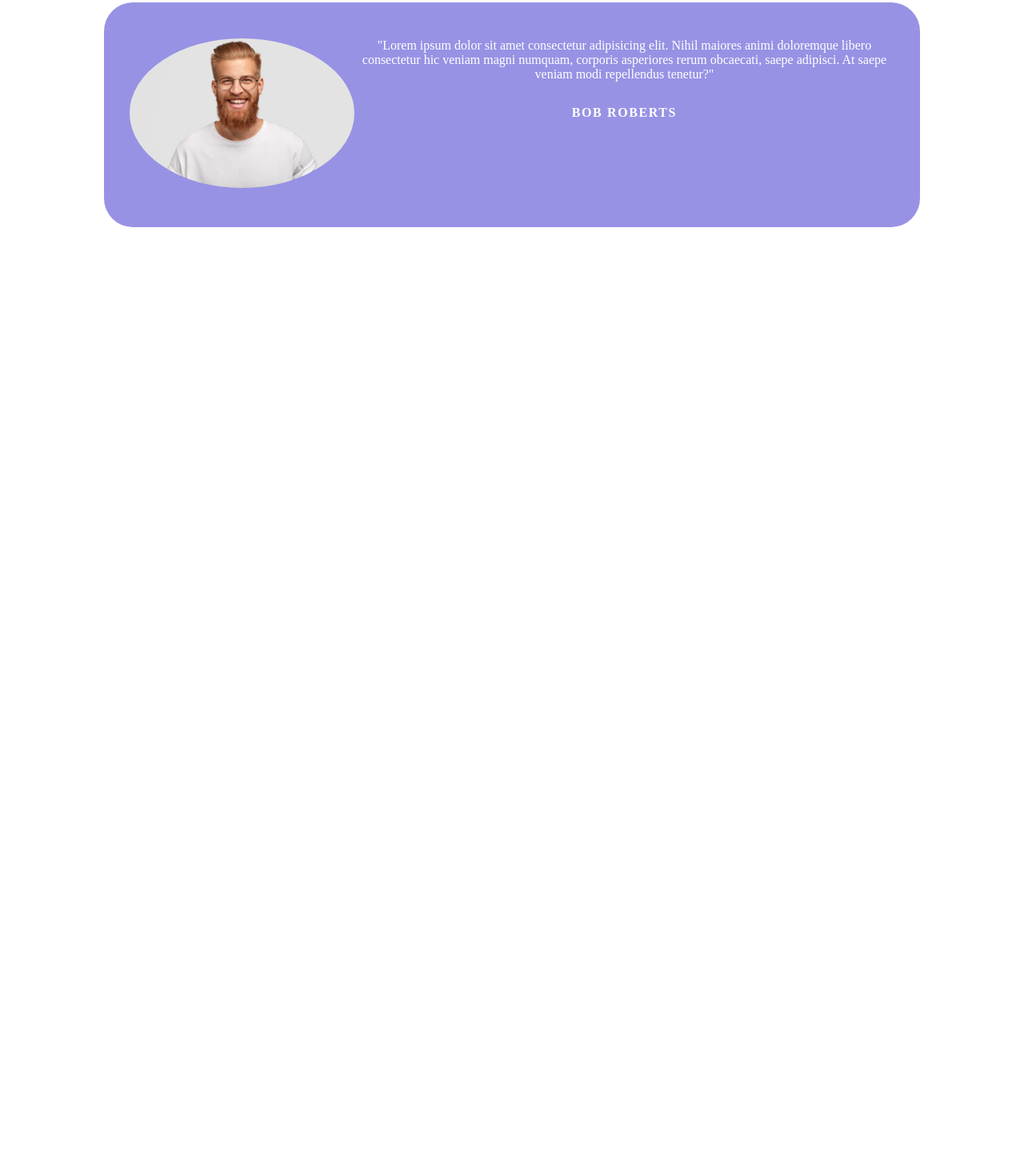
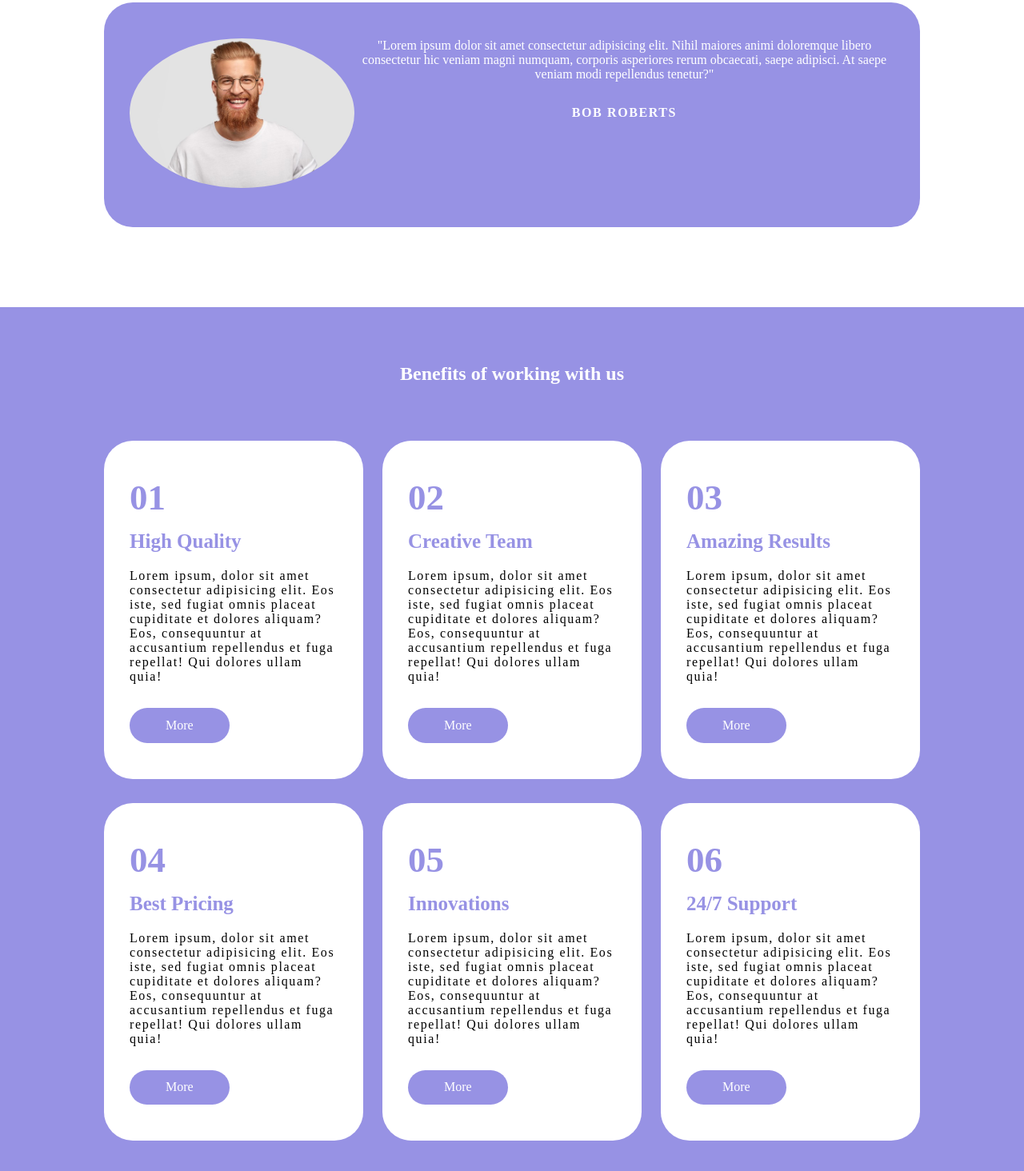
Before and after one commit to Pietro-fe01/htmlcss-responsive-layout, a plain HTML site: page index.html in a window 1280 px wide. Shown: the part 2919-4383 px from the top of the page at 80% size. Before the commit the page ends 3303 px from the top, so only its background shows below. Drawn offline with Linux system fonts and the light colour scheme.

Commit message:
Aggiunta quarta sezione del main responsive

```diff
--- a/css/common.css
+++ b/css/common.css
@@ -41,6 +41,14 @@ main .card{
     margin-top: 2.1875rem;
 }
 
+.benefit-button{
+    color: var(--white-color);
+    background-color: var(--violet-color);
+    margin-top: .625rem;
+    display: inline-block;
+    text-decoration: none;
+}
+
 /*************
   FACILITIES
 *************/
--- a/css/style.css
+++ b/css/style.css
@@ -153,6 +153,50 @@ main .section-three .card .testimonial-name{
     padding-bottom: 1.875rem;
 }
 
+/****************
+ MAIN SECTION 4
+****************/
+main .section-four{
+    background-color: var(--violet-color);
+    padding-bottom: 1.875rem ;
+}
+
+main .section-four h2{
+    color: var(--white-color);
+    text-align: center;
+    padding: 4.375rem 0;
+}
+
+main .section-four .card{
+    background-color: var(--white-color);
+    width: 100%;
+    margin-bottom: 1.875rem;
+}
+
+main .section-four .benefit-number,
+main .section-four .benefit-name{
+    color: var(--violet-color);
+    font-weight: bold;
+}
+
+main .section-four .card p{
+    padding: 1.25rem 0;
+    letter-spacing: .1rem;
+}
+
+main .section-four .benefit-number{
+    font-size: 2.8125rem;
+    padding-bottom: .9375rem;
+}
+
+main .section-four .benefit-name{
+    font-size: 1.5625rem;
+}
+
+main .section-four .row{
+    flex-wrap: wrap;
+}
+
 /*************
     FOOTER
 *************/
@@ -191,6 +235,13 @@ main .section-three .card .testimonial-name{
     /*MAIN SEZIONE 3 */
     main .section-three-bottom .card{
         display: flex;
+    }
+    /*MAIN SEZIONE 4 */
+    main .section-four .row{
+        justify-content: space-between;
+    }
+    main .section-four .card{
+        width: calc(100% / 2 - 1rem);
     }
 }
 
@@ -231,4 +282,8 @@ main .section-three .card .testimonial-name{
     main .section-two .container.justify-space-between{
         display: flex;
     }
+    /*MAIN SEZIONE 4 */
+    main .section-four .card{
+        width: calc(100% / 3 - 1rem);
+    }
 }
--- a/index.html
+++ b/index.html
@@ -163,6 +163,69 @@
                 <!-- /Parte bottom della terza sezione -->
             </section>
             <!-- Testimonials - section 3 -->
+
+            <!-- Benefits of working with us - section 4 -->
+            <section class="section-four">
+                <h2>Benefits of working with us</h2>
+                <!-- List of benefits -->
+                <div class="container row">
+                    <!-- Benefit number 1 -->
+                    <div class="card">
+                        <div class="benefit-number">01</div>
+                        <div class="benefit-name">High Quality</div>
+                        <p>Lorem ipsum, dolor sit amet consectetur adipisicing elit. Eos iste, sed fugiat omnis placeat cupiditate et dolores aliquam? Eos, consequuntur at accusantium repellendus et fuga repellat! Qui dolores ullam quia!</p>
+                        <a href="#" class="generic-button benefit-button">More</a>
+                    </div>
+                    <!-- /Benefit number 1 -->
+
+                    <!-- Benefit number 2 -->
+                    <div class="card">
+                        <div class="benefit-number">02</div>
+                        <div class="benefit-name">Creative Team</div>
+                        <p>Lorem ipsum, dolor sit amet consectetur adipisicing elit. Eos iste, sed fugiat omnis placeat cupiditate et dolores aliquam? Eos, consequuntur at accusantium repellendus et fuga repellat! Qui dolores ullam quia!</p>
+                        <a href="#" class="generic-button benefit-button">More</a>
+                    </div>
+                    <!-- /Benefit number 2 -->
+
+                    <!-- Benefit number 3 -->
+                    <div class="card">
+                        <div class="benefit-number">03</div>
+                        <div class="benefit-name">Amazing Results</div>
+                        <p>Lorem ipsum, dolor sit amet consectetur adipisicing elit. Eos iste, sed fugiat omnis placeat cupiditate et dolores aliquam? Eos, consequuntur at accusantium repellendus et fuga repellat! Qui dolores ullam quia!</p>
+                        <a href="#" class="generic-button benefit-button">More</a>
+                    </div>
+                    <!-- /Benefit number 3 -->
+
+                    <!-- Benefit number 4 -->
+                    <div class="card">
+                        <div class="benefit-number">04</div>
+                        <div class="benefit-name">Best Pricing</div>
+                        <p>Lorem ipsum, dolor sit amet consectetur adipisicing elit. Eos iste, sed fugiat omnis placeat cupiditate et dolores aliquam? Eos, consequuntur at accusantium repellendus et fuga repellat! Qui dolores ullam quia!</p>
+                        <a href="#" class="generic-button benefit-button">More</a>
+                    </div>
+                    <!-- /Benefit number 4 -->
+
+                    <!-- Benefit number 5 -->
+                    <div class="card">
+                        <div class="benefit-number">05</div>
+                        <div class="benefit-name">Innovations</div>
+                        <p>Lorem ipsum, dolor sit amet consectetur adipisicing elit. Eos iste, sed fugiat omnis placeat cupiditate et dolores aliquam? Eos, consequuntur at accusantium repellendus et fuga repellat! Qui dolores ullam quia!</p>
+                        <a href="#" class="generic-button benefit-button">More</a>
+                    </div>
+                    <!-- /Benefit number 5 -->
+
+                    <!-- Benefit number 6 -->
+                    <div class="card">
+                        <div class="benefit-number">06</div>
+                        <div class="benefit-name">24/7 Support</div>
+                        <p>Lorem ipsum, dolor sit amet consectetur adipisicing elit. Eos iste, sed fugiat omnis placeat cupiditate et dolores aliquam? Eos, consequuntur at accusantium repellendus et fuga repellat! Qui dolores ullam quia!</p>
+                        <a href="#" class="generic-button benefit-button">More</a>
+                    </div>
+                    <!-- /Benefit number 6 -->
+                </div>
+                <!-- /List of benefits -->
+            </section>
+            <!-- /Benefits of working with us - section 4 -->
         </main>
 
         <footer></footer>
```
